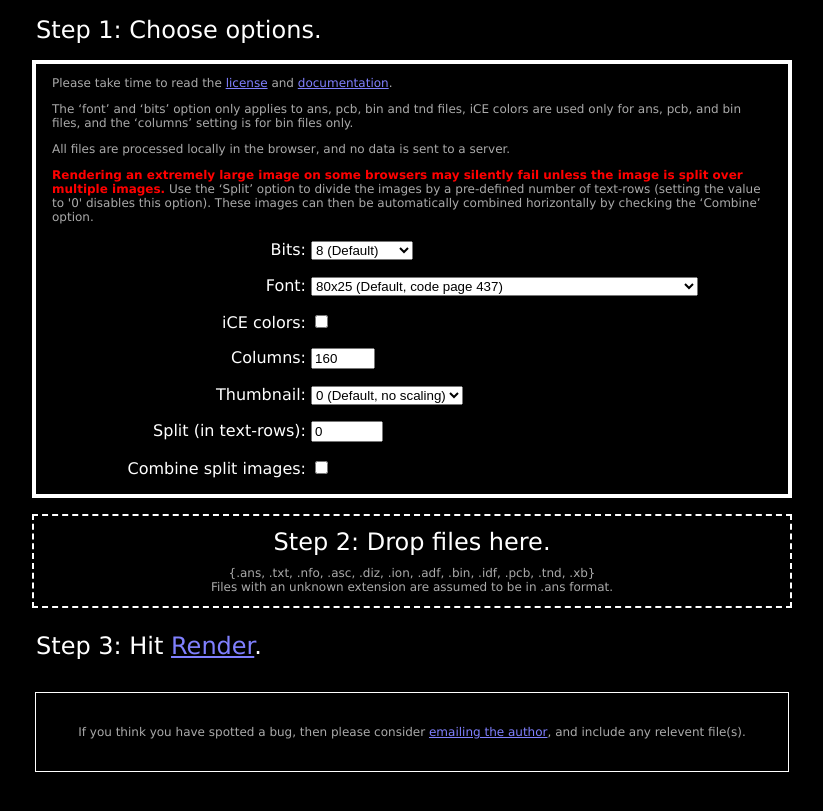
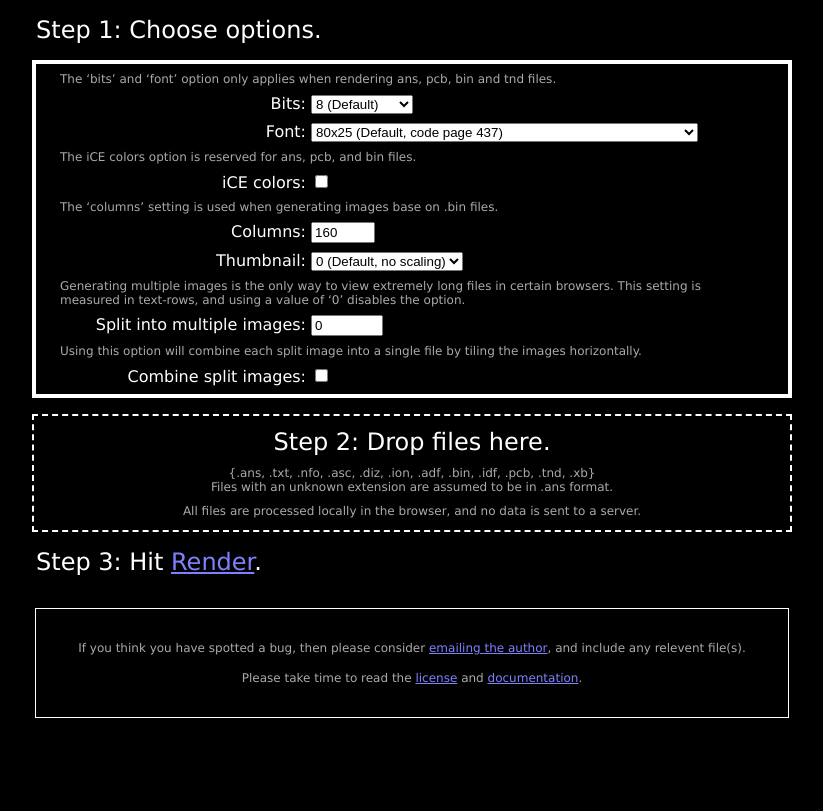
Before and after one commit to ansilove/ansilove.js, a Jekyll site: the page try/index.html, which Jekyll copies as it is, in a window 1280 px wide. Shown: the top 811 px of the page, without its empty margins (228-1051 px from the left). Built offline with Jekyll 4.4.1, drawn with Linux system fonts in a browser that asks for light colours.

Commit message:
Small layout and CSS changes.

```diff
--- a/try/index.html
+++ b/try/index.html
@@ -13,19 +13,18 @@
                 <p>
                     Working, please wait...
                 </p>
+                <p class="subtext"><strong>Rendering an extremely large image on some browsers may silently fail unless the image is split over multiple images.</strong></p>
+                <p class="subtext">These images can then be automatically combined horizontally by checking the ‘Combine’ option.</p>
             </div>
         </div>
         <div id="preview-overlay" class="overlay">
             <div id="preview-container"></div>
         </div>
         <div class="box">
-            Step 1: Choose options.
+            <p>Step 1: Choose options.</p>
         </div>
         <form id="options" class="box">
-            <p class="subtext">Please take time to read the <a href="https://github.com/andyherbert/ansilove.js/blob/master/LICENSE">license</a> and <a href="http://andyherbert.github.io/ansilove.js/">documentation</a>.</p>
-            <p class="subtext">The ‘font’ and ‘bits’ option only applies to ans, pcb, bin and tnd files, iCE colors are used only for ans, pcb, and bin files, and the ‘columns’ setting is for bin files only.</p>
-            <p class="subtext">All files are processed locally in the browser, and no data is sent to a server.</p>
-            <p class="subtext"><strong>Rendering an extremely large image on some browsers may silently fail unless the image is split over multiple images.</strong> Use the ‘Split’ option to divide the images by a pre-defined number of text-rows (setting the value to '0' disables this option). These images can then be automatically combined horizontally by checking the ‘Combine’ option.</p>
+            <p class="subtext">The ‘bits’ and ‘font’ option only applies when rendering ans, pcb, bin and tnd files.</p>
             <p>
                 <label for="bits">Bits: </label>
                 <select id="bits" name="bits">
@@ -80,10 +79,12 @@
                     </optgroup>
                 </select>
             </p>
+            <p class="subtext">The iCE colors option is reserved for ans, pcb, and bin files.</p>
             <p>
                 <label for="icecolors">iCE colors: </label>
                 <input id="icecolors" type="checkbox" name="icecolors">
             </p>
+            <p class="subtext">The ‘columns’ setting is used when generating images base on .bin files.</p>
             <p>
                 <label for="columns">Columns: </label>
                 <input id="columns" type="number" name="columns" min="1" max="320" value="160">
@@ -97,10 +98,12 @@
                     <option value="3">3 (&frac12; size)</option>
                 </select>
             </p>
+            <p class="subtext">Generating multiple images is the only way to view extremely long files in certain browsers. This setting is measured in text-rows, and using a value of ‘0’ disables the option.</p>
             <p>
-                <label for="split">Split (in text-rows): </label>
+                <label for="split">Split into multiple images: </label>
                 <input id="split" type="number" name="split" min="1" max="9999" value="0">
             </p>
+            <p class="subtext">Using this option will combine each split image into a single file by tiling the images horizontally.</p>
             <p>
                 <label for="combine">Combine split images: </label>
                 <input id="combine" type="checkbox" name="combine">
@@ -116,6 +119,7 @@
                 </p>
             </div>
             <p class="subtext">{.ans, .txt, .nfo, .asc, .diz, .ion, .adf, .bin, .idf, .pcb, .tnd, .xb}<br>Files with an unknown extension are assumed to be in .ans format.</p>
+            <p class="subtext">All files are processed locally in the browser, and no data is sent to a server.</p>
         </div>
 
         <div class="box">
@@ -130,6 +134,7 @@
                 </p>
             </div>
             <p class="subtext">If you think you have spotted a bug, then please consider <a href="mailto:andy.herbert@gmail.com?subject=AnsiLove.js">emailing the author</a>, and include any relevent file(s).</p>
+            <p class="subtext">Please take time to read the <a href="https://github.com/andyherbert/ansilove.js/blob/master/LICENSE">license</a> and <a href="http://andyherbert.github.io/ansilove.js/">documentation</a>.</p>
         </div>
     </body>
 </html>
--- a/try/try.css
+++ b/try/try.css
@@ -9,7 +9,12 @@ body {
     width: 752px;
 }
 
+p {
+    margin: 8px 0px;
+}
+
 .subtext {
+    margin: 8px;
     padding: 0 16px;
     font-size: 12px;
     color: #aaa;
@@ -109,8 +114,8 @@ label {
     top: 50%;
     left: 50%;
     width: 450px;
-    height: 200px;
-    margin-top: -102px;
+    height: 150px;
+    margin-top: -76px;
     margin-left: -227px;
     background-color: black;
     border: 4px solid #999;
@@ -133,7 +138,6 @@ label {
     margin: 16px auto;
     border: 4px solid white;
     padding: 4px;
-    box-shadow: 0px 4px 16px black;
     max-width: 90%;
     max-height: 80%;
     overflow: scroll;
@@ -144,7 +148,5 @@ label {
 }
 
 .modal p {
-    font-size: 32px;
-    margin: 0;
-    line-height: 200px;
+    margin: 16px;
 }
```
